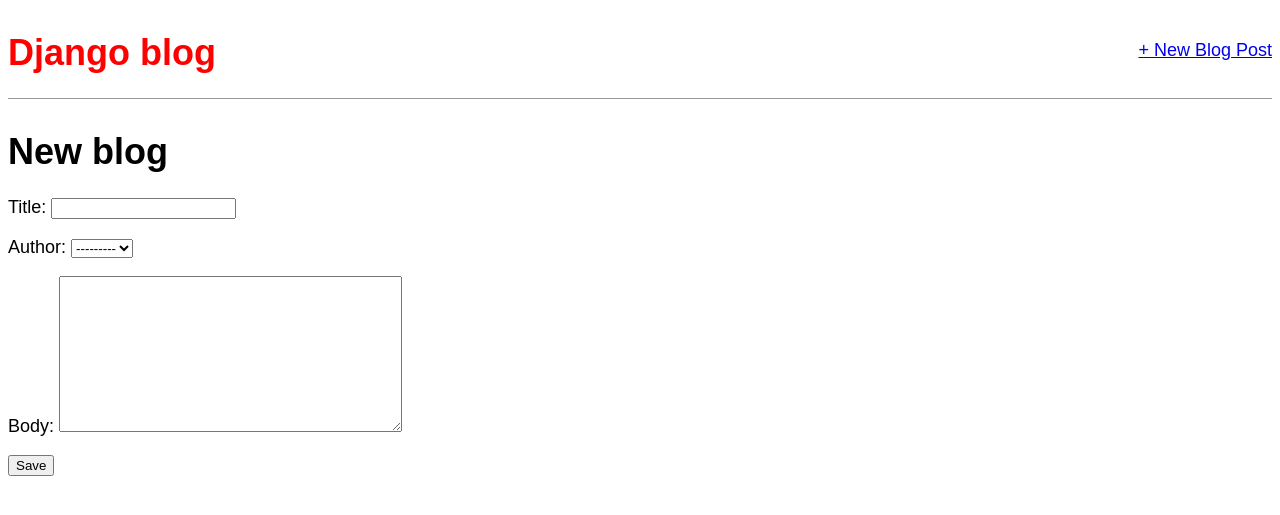
After one commit to MalikBilalX/blogapp, a Django app: page /blog/new/ in a window 1280 px wide. The commit adds this page. Shown: the top 515 px of the page. Run offline with Django 5.2, Linux system fonts and the light colour scheme; some web fonts are replaced.

Commit message:
update and add functionality

```diff
--- a/blog_project/blog/urls.py
+++ b/blog_project/blog/urls.py
@@ -1,7 +1,9 @@
 from django.urls import path
-from .views import BlogsListView, BlogDetailView
+from .views import BlogsListView, BlogDetailView, BlogCreateView, BlogUpdateView
 
 urlpatterns = [
     path('', BlogsListView.as_view(), name='home'),
-    path('blog/<int:pk>/', BlogDetailView.as_view(), name="blog_detail")
+    path('blog/<int:pk>/', BlogDetailView.as_view(), name='blog_detail'),
+    path('blog/new/', BlogCreateView.as_view(), name='blog_new'),
+    path('blog/<int:pk>/edit/', BlogUpdateView.as_view(), name='blog_edit')
 ]
--- a/blog_project/blog/views.py
+++ b/blog_project/blog/views.py
@@ -1,4 +1,4 @@
-from django.views.generic import ListView, DetailView
+from django.views.generic import ListView, DetailView, CreateView, UpdateView
 from .models import Post
 
 # Create your views here.
@@ -12,3 +12,13 @@
     model = Post
     template_name = 'blog_detail.html'
     context_object_name = 'blog_detail'
+
+class BlogCreateView(CreateView):
+    model = Post
+    template_name = 'blog_new.html'
+    fields = ['title', 'author', 'body']
+
+class BlogUpdateView(UpdateView):
+    model = Post
+    template_name = 'blog_edit.html'
+    fields = ['title', 'body']
--- a/blog_project/templates/base.html
+++ b/blog_project/templates/base.html
@@ -1,20 +1,25 @@
 {% load static %}
 <html>
   <head>
-    <title>Django Blog</title>
-    <link rel="stylesheet" href="{% static 'css/base.css' %}" />
-    <link href="https://fonts.googleapis.com/css?
-family=Source+Sans+Pro:4" />
+    <title>Django blog</title>
+    <link
+      href="https://fonts.googleapis.com/css?family=\
+Source+Sans+Pro:400"
+      rel="stylesheet"
+    />
+    <link href="{% static 'css/base.css' %}" rel="stylesheet" />
   </head>
-
   <body>
-    <header>
-      <h1><a href="{% url 'home' %}">Django Blog</a></h1>
-    </header>
     <div>
-      {% block content %}
-
-      {% endblock %}
+      <header>
+        <div class="nav-left">
+          <h1><a href="{% url 'home' %}">Django blog</a></h1>
+        </div>
+        <div class="nav-right">
+          <a href="{% url 'blog_new' %}">+ New Blog Post</a>
+        </div>
+      </header>
+      {% block content %} {% endblock content %}
     </div>
   </body>
 </html>
--- a/blog_project/templates/blog_detail.html
+++ b/blog_project/templates/blog_detail.html
@@ -6,4 +6,6 @@
         <p> {{ blog_detail.body }} </p>
     </div>
 
+    <a href="{% url 'blog_edit' blog_detail.pk %}">Update blog</a>
+
 {% endblock content %}
--- /dev/null
+++ b/blog_project/templates/blog_new.html
@@ -0,0 +1,9 @@
+{% extends "base.html" %}
+
+{% block content %}
+    <h1>New blog</h1>
+    <form action="" method="post">{% csrf_token %}
+        {{ form.as_p }}
+        <input type="submit" value="Save">
+    </form>
+{% endblock content %}
```
Also changed, not shown: blog_project/templates/blog_edit.html (added, +10 -0 lines).
